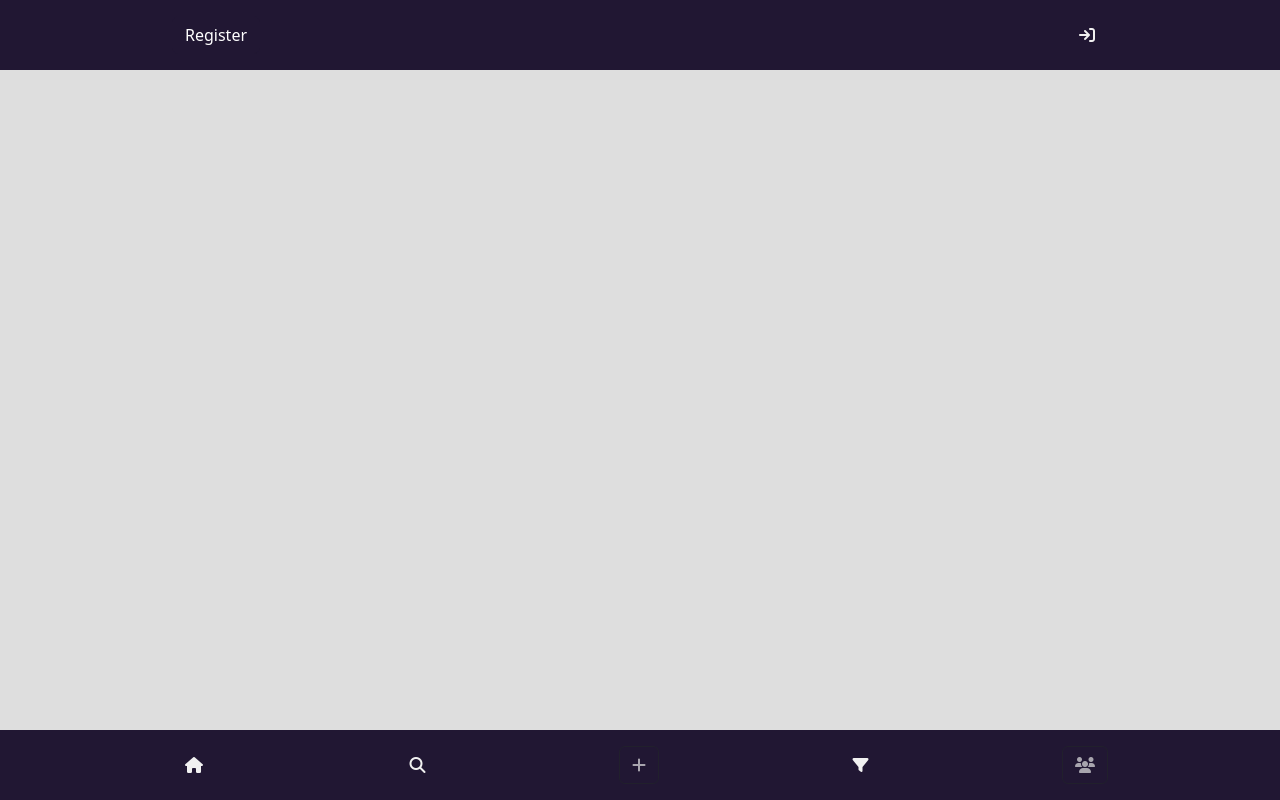
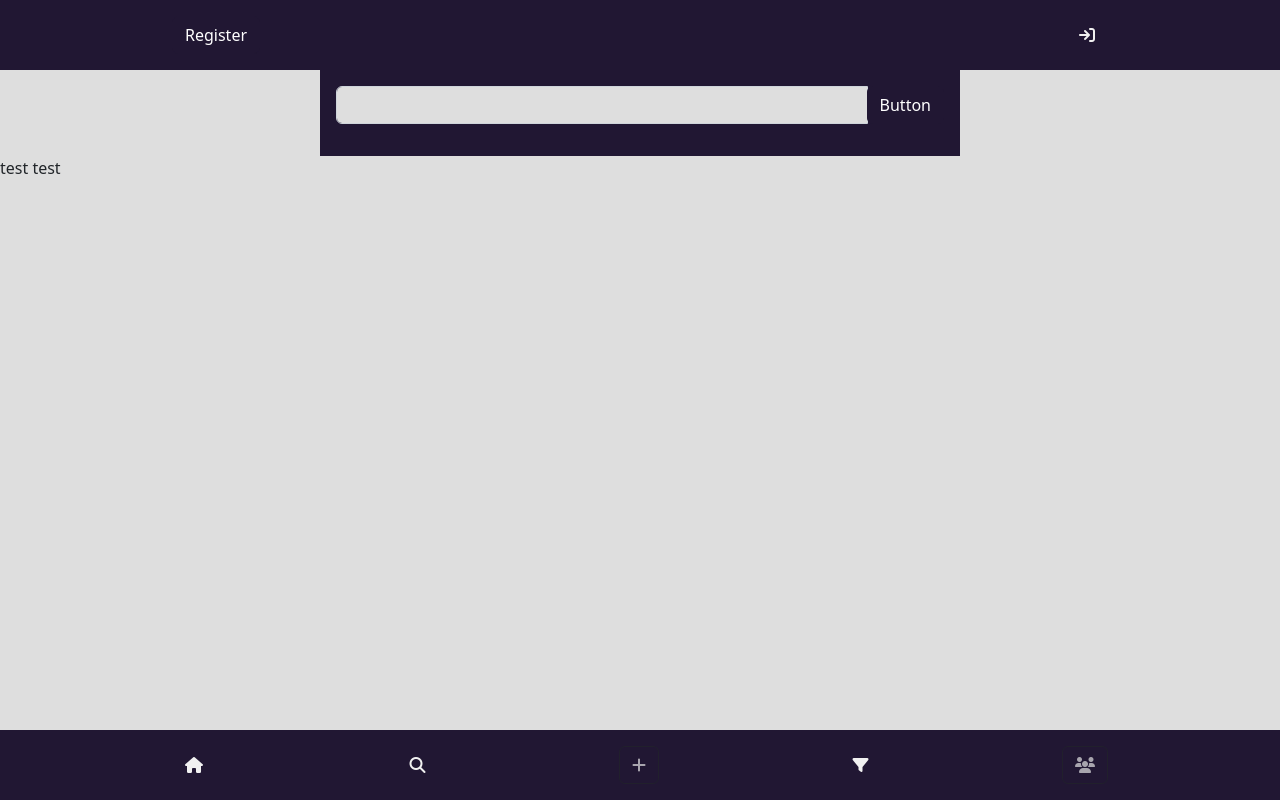
Before and after one commit to nexnic/Herodotus, a website built with Vite: page index.html in a window 1280 px wide. Both pictures are taken after a click on the button 417 px from the left and 765 px from the top of the page. Built offline with nearby package versions, Linux system fonts and the light colour scheme.

Commit message:
add search and filter

```diff
--- a/index.html
+++ b/index.html
@@ -20,12 +20,22 @@
 			id="nav--top"
 			class="navbar sticky-top navbar-light bg-primary p-3 justify-content-center"
 		></nav>
-		<nav id="nav-search" class="invisible">
-			<form action="">
-				<input type="search" />
-			</form>
+		<nav id="nav-search" class="d-none justify-content-center">
+			<div class="bg-primary w-50 p-3">
+				<div class="input-group mb-3">
+					<input type="search" class="form-control" />
+					<div class="input-group-append">
+						<button class="btn btn-primary" type="button">Button</button>
+					</div>
+				</div>
+			</div>
 		</nav>
-		<header></header>
+		<div id="tabContainer" class="d-none justify-content-center">
+			<div class="bg-primary w-50 p-3">
+				<button type="button" class="btn btn-primary">test</button>
+			</div>
+		</div>
+		<header>test test</header>
 		<main></main>
 		<nav
 			id="nav-bot"
@@ -181,6 +191,8 @@
 				</div>
 			</div>
 		</div>
+		<!-- Modal Add Item -->
+
 		<script
 			src="https://code.jquery.com/jquery-3.3.1.slim.min.js"
 			integrity="sha384-q8i/X+965DzO0rT7abK41JStQIAqVgRVzpbzo5smXKp4YfRvH+8abtTE1Pi6jizo"
```
